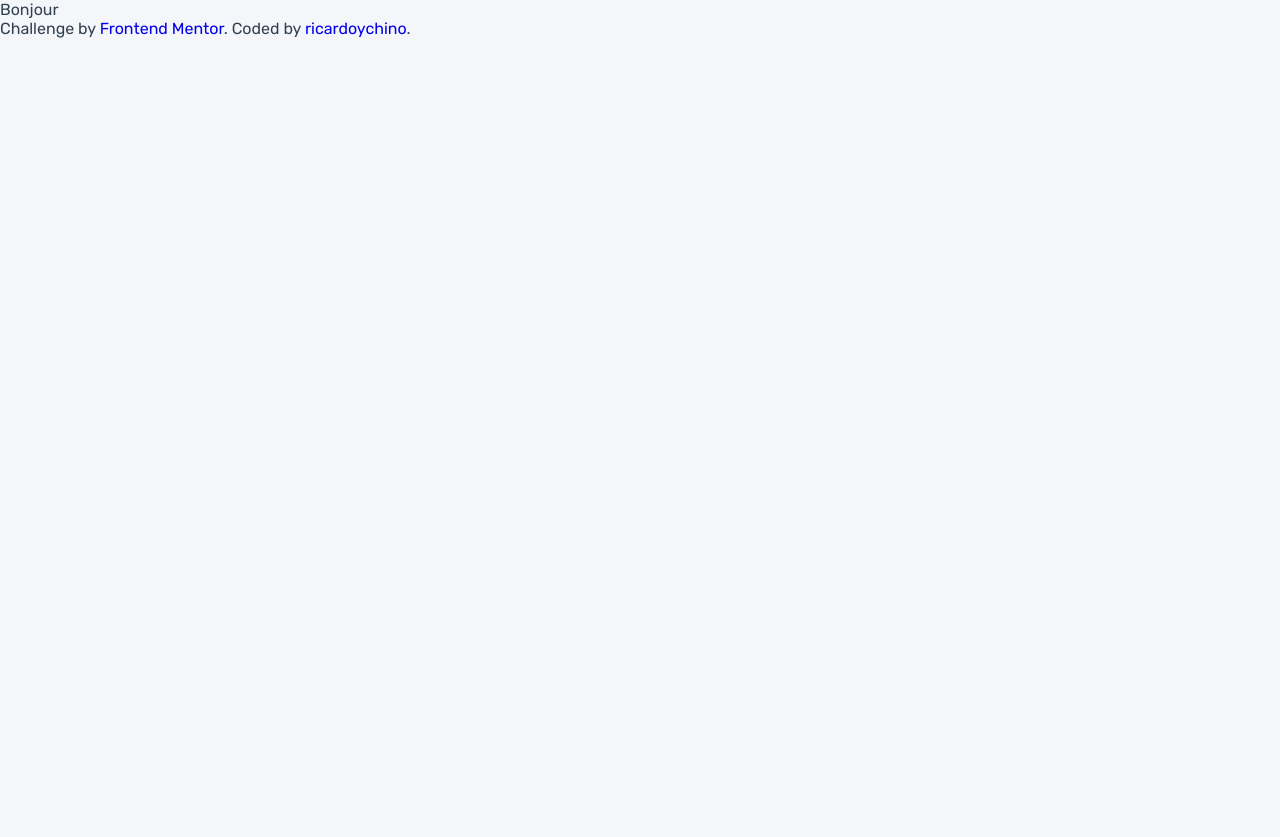
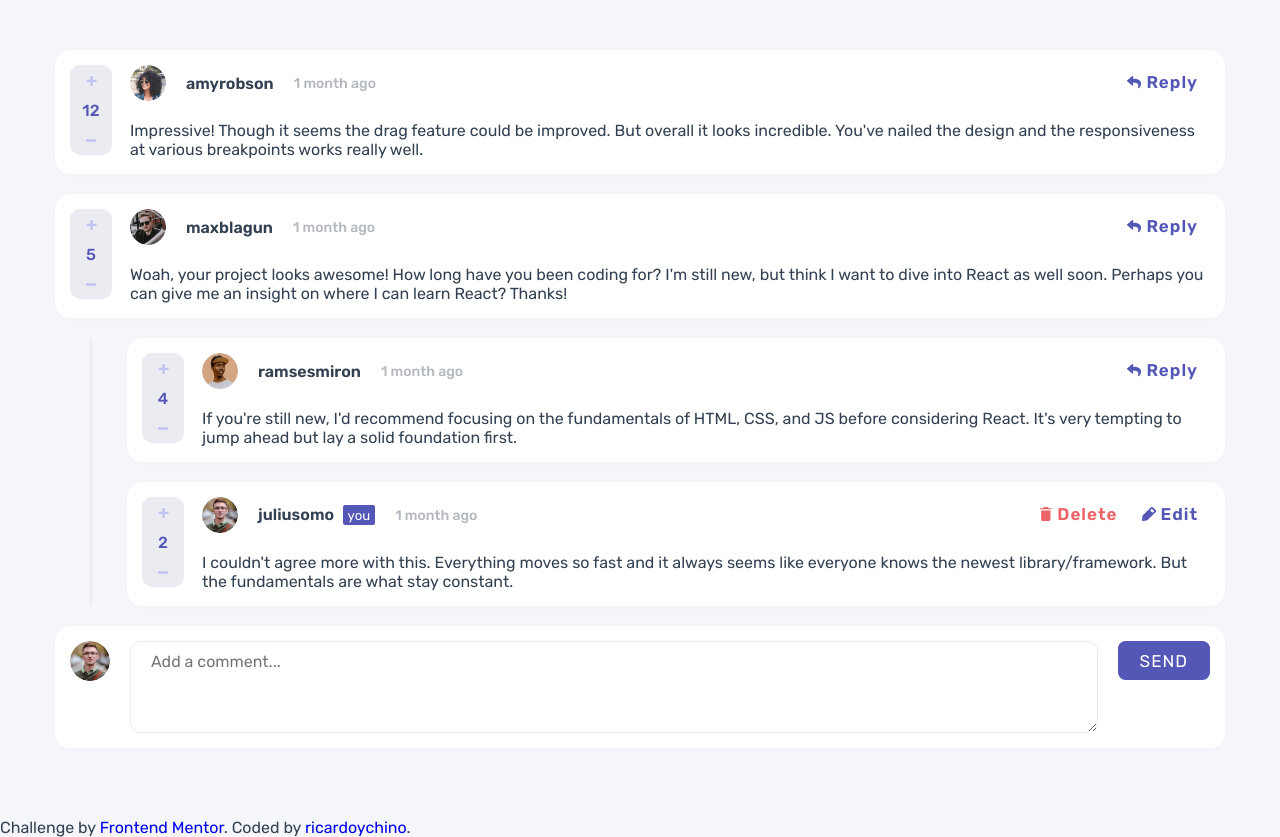
Before and after one commit to ricardoychino/fem-comments-section-component, a Vue app: page / in a window 1280 px wide. Before the commit the page ends 800 px from the top, so only its background shows below. Built offline with nearby package versions, Linux system fonts and the light colour scheme.

Commit message:
Components Structure v1 + Layout v1 done

```diff
--- a/src/App.vue
+++ b/src/App.vue
@@ -1,5 +1,13 @@
-<script setup lang="ts"></script>
+<script setup lang="ts">
+import CommentsSection from '@/components/CommentsSection.vue'
+</script>
 
-<template>Bonjour</template>
+<template>
+  <div class="page-wrapper">
+    <div class="container">
+      <CommentsSection />
+    </div>
+  </div>
+</template>
 
 <style scoped></style>
--- a/src/assets/css/base.scss
+++ b/src/assets/css/base.scss
@@ -36,3 +36,10 @@ button {
 a, button {
   cursor: pointer;
 }
+
+.container {
+  padding: 0 15px;
+  max-width: 100%;
+  width: 1200px;
+  margin: 0 auto
+}
--- a/src/assets/css/main.scss
+++ b/src/assets/css/main.scss
@@ -1,4 +1,22 @@
 @import './base.scss';
+
+body {
+  display: flex;
+  flex-direction: column;
+  min-height: 100vh;
+}
+#app {
+  flex-grow: 1;
+}
+.page-wrapper {
+  padding: 50px 0;
+}
+footer {
+  padding: 10px 15px;
+  margin-top: 20px;
+  text-align: center;
+}
+
 
 
 /* Card */
--- a/src/components/CommentFormEdit.vue
+++ b/src/components/CommentFormEdit.vue
@@ -1,8 +1,6 @@
 <script setup lang="ts">
 import { ref } from 'vue'
 import AutoHeightTextArea from '@/components/AutoHeightTextArea.vue'
-
-import type { User } from '@/types/Comments'
 
 const props = withDefaults(
   defineProps<{
--- /dev/null
+++ b/src/components/CommentsSection.vue
@@ -0,0 +1,91 @@
+<script setup lang="ts">
+import CommentItem from '@/components/CommentItem.vue'
+import CommentFormNew from '@/components/CommentFormNew.vue'
+
+import type { Comment } from '@/types/Comments'
+
+const comments: Comment[] = [
+  {
+    id: 1,
+    content:
+      "Impressive! Though it seems the drag feature could be improved. But overall it looks incredible. You've nailed the design and the responsiveness at various breakpoints works really well.",
+    createdAt: '1 month ago',
+    score: 12,
+    user: {
+      image: {
+        png: './images/avatars/image-amyrobson.png',
+        webp: './images/avatars/image-amyrobson.webp'
+      },
+      username: 'amyrobson'
+    },
+    replies: []
+  },
+  {
+    id: 2,
+    content:
+      "Woah, your project looks awesome! How long have you been coding for? I'm still new, but think I want to dive into React as well soon. Perhaps you can give me an insight on where I can learn React? Thanks!",
+    createdAt: '2 weeks ago',
+    score: 5,
+    user: {
+      image: {
+        png: './images/avatars/image-maxblagun.png',
+        webp: './images/avatars/image-maxblagun.webp'
+      },
+      username: 'maxblagun'
+    },
+    replies: [
+      {
+        id: 3,
+        content:
+          "If you're still new, I'd recommend focusing on the fundamentals of HTML, CSS, and JS before considering React. It's very tempting to jump ahead but lay a solid foundation first.",
+        createdAt: '1 week ago',
+        score: 4,
+        replyingTo: 'maxblagun',
+        user: {
+          image: {
+            png: './images/avatars/image-ramsesmiron.png',
+            webp: './images/avatars/image-ramsesmiron.webp'
+          },
+          username: 'ramsesmiron'
+        }
+      },
+      {
+        id: 4,
+        content:
+          "I couldn't agree more with this. Everything moves so fast and it always seems like everyone knows the newest library/framework. But the fundamentals are what stay constant.",
+        createdAt: '2 days ago',
+        score: 2,
+        replyingTo: 'ramsesmiron',
+        user: {
+          image: {
+            png: './images/avatars/image-juliusomo.png',
+            webp: './images/avatars/image-juliusomo.webp'
+          },
+          username: 'juliusomo'
+        }
+      }
+    ]
+  }
+]
+
+const handleSubmit = (value: string) => {
+  console.log(value)
+}
+</script>
+
+<template>
+  <div class="comments-section">
+    <div class="comments-list">
+      <CommentItem
+        v-for="comment in comments"
+        :data="comment"
+        :isSelf="comment.user.username === 'juliusomo'"
+        :key="comment.id"
+      />
+    </div>
+
+    <div class="card">
+      <CommentFormNew @submitted="handleSubmit" />
+    </div>
+  </div>
+</template>
```
